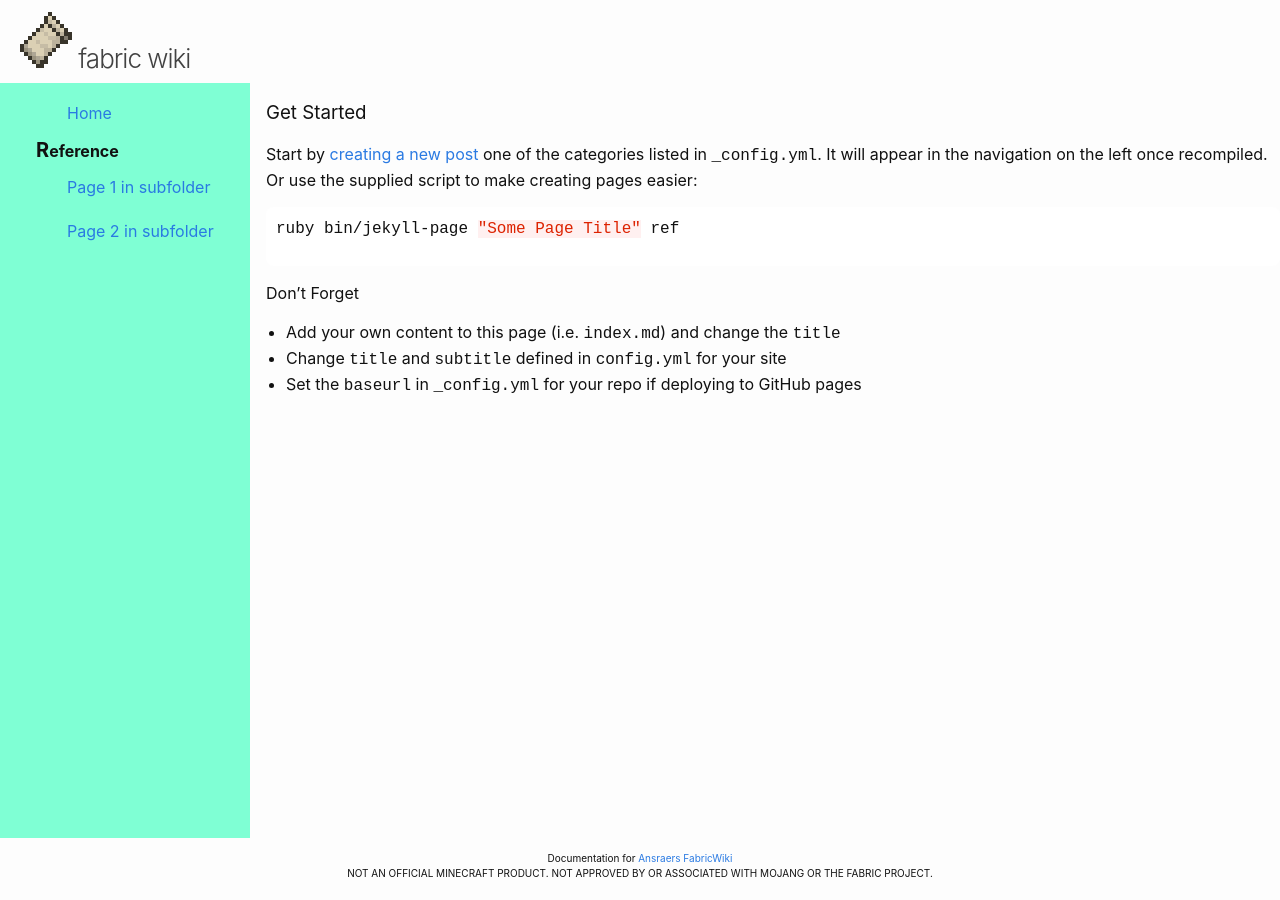
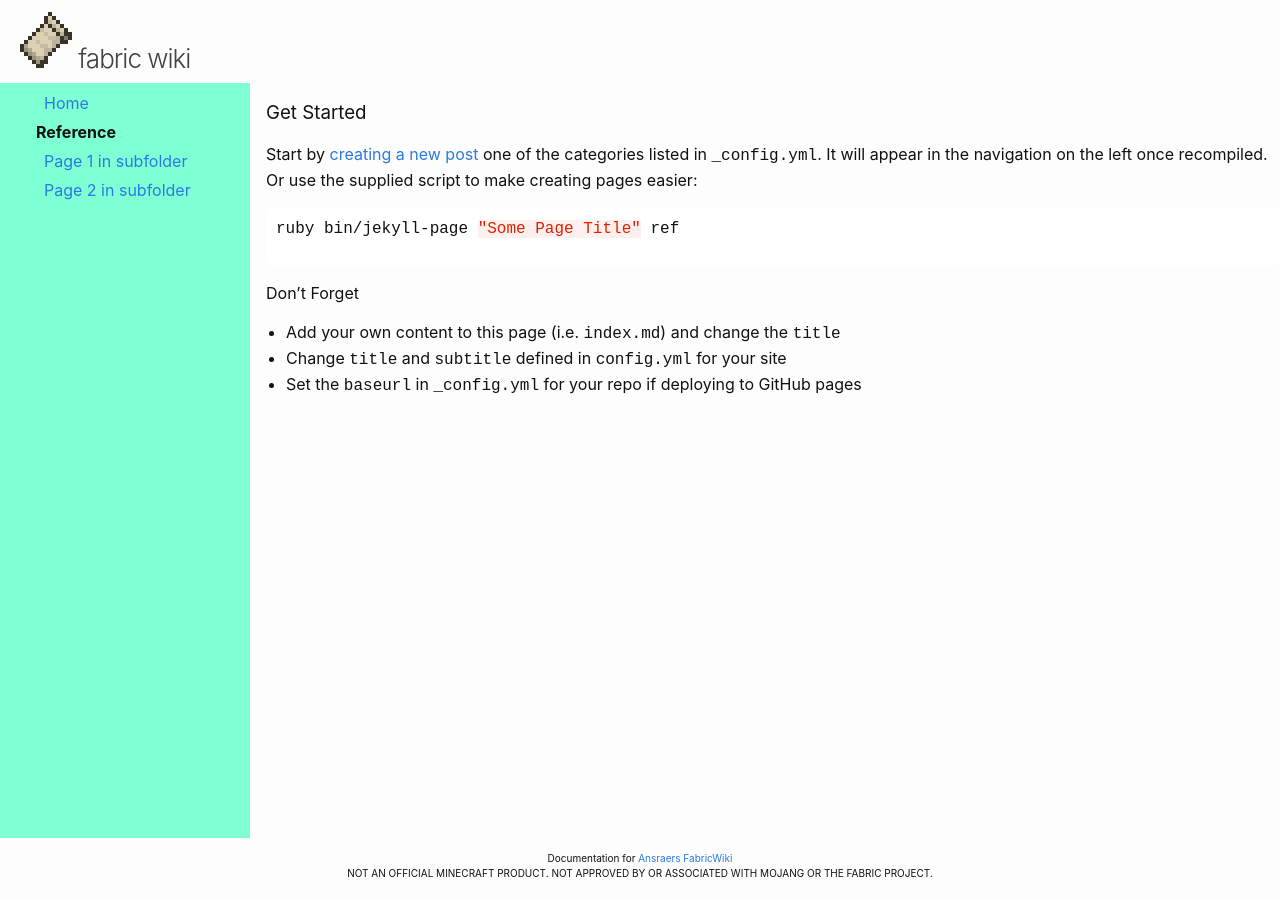
Before and after one commit to CottonMC/Wiki, a Jekyll site: the page built from index.md, in a window 1280 px wide. Built offline with Jekyll 4.4.1, drawn with Linux system fonts in a browser that asks for light colours.

Commit message:
updated navbar

```diff
--- a/_includes/navigation.html
+++ b/_includes/navigation.html
@@ -1,6 +1,6 @@
 <ul class="nav">
     <!-- FIXME: This if doesn't work-->
-    {% if page.url == site.baseurl %}
+    {% if page.url == "" %}
         <li class="active"><a href="{{ site.baseurl }}/">Home</a></li>
     {% else %}
         <li><a href="{{ site.baseurl }}/">Home</a></li>
--- a/css/layout.css
+++ b/css/layout.css
@@ -31,8 +31,7 @@ nav {
 .nav-sticky{
     position: sticky;
     top:0;
-    padding:.5rem;
-    padding-left: 1rem;
+
 }
 
 main {
--- a/css/main.css
+++ b/css/main.css
@@ -77,23 +77,28 @@ footer{
 /**
  * SIDEBAR
  */
+ .nav{
+    margin-top:.5rem;
+ }
 .nav > li{
    display:block;
-   margin-left: 1rem;
+   margin-left: 1.5rem;
 }
 .nav > li.nav-header{
-    margin-left: 0;
+    margin-left: 1rem;
     text-transform: capitalize;
     font-weight: bold;
+    font-size: 18px/1.5
  }
 
 .nav > li.nav-header::first-letter {
-    font-size: 20px;
+    font-size: 20px/1.5;
 }
 .nav>li>a {
     position: relative;
     display: block;
-    padding: 10px 15px;
+    margin: 5px 0px;
+    width: 100%;
 }
 .nav>li>a:hover {
     background-color: bisque;
```
